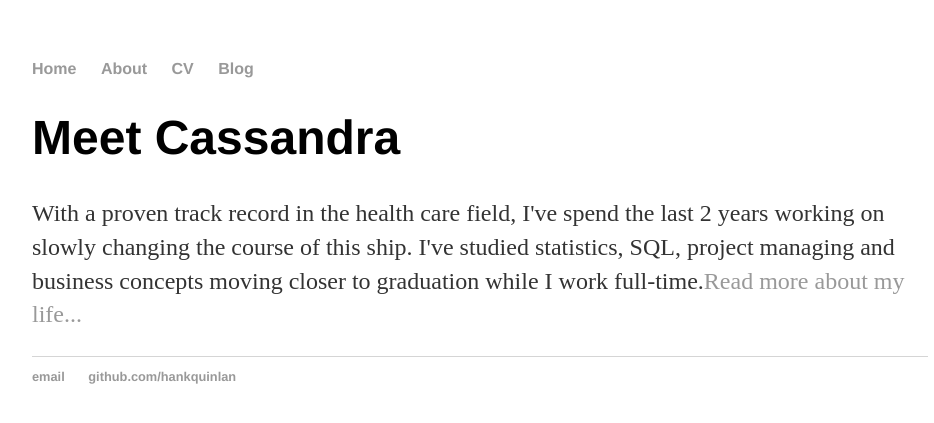
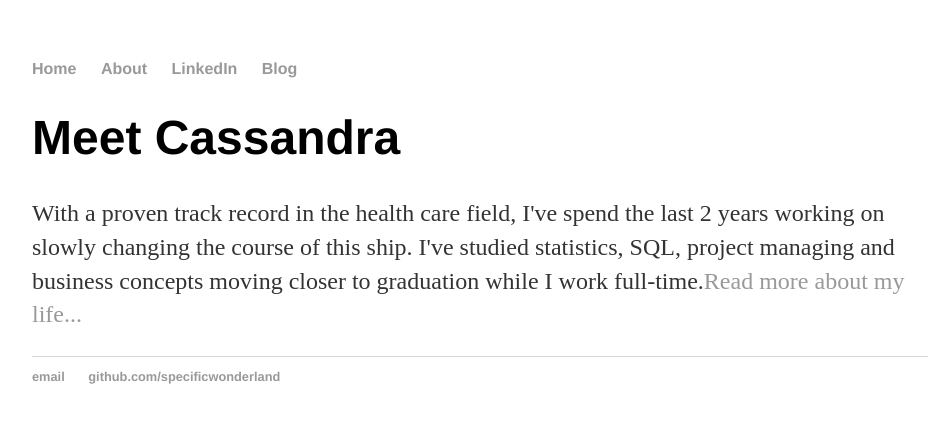
Before and after one commit to specificwonderland/specificwonderland.github.io, a Jekyll site: the page built from index.html, in a window 1280 px wide. Shown: the top 423 px of the page, without its empty margins (160-1094 px from the left). Built offline with Jekyll 4.4.1, drawn with Linux system fonts in a browser that asks for light colours.

Commit message:
Update default.html

```diff
--- a/_layouts/default.html
+++ b/_layouts/default.html
@@ -10,7 +10,7 @@
 	    		<ul>
 	        		<li><a href="/">Home</a></li>
 		        	<li><a href="/about">About</a></li>
-	        		<li><a href="/cv">CV</a></li>
+	        		<li><a href="http://www.linkedin.com/in/cassandracaterson">LinkedIn</a></li>
 	        		<li><a href="/blog">Blog</a></li>
 	    		</ul>
 			</nav>
@@ -21,8 +21,8 @@
 			</div><!-- /.container -->
 			<footer>
 	    		<ul>
-	        		<li><a href="mailto:hankquinlanhub@gmail.com">email</a></li>
-	        		<li><a href="https://github.com/hankquinlan">github.com/hankquinlan</a></li>
+	        		<li><a href="mailto:cassandra.caterson@gmail.com">email</a></li>
+	        		<li><a href="https://github.com/specificwonderland">github.com/specificwonderland</a></li>
 				</ul>
 			</footer>
 		</body>
```
